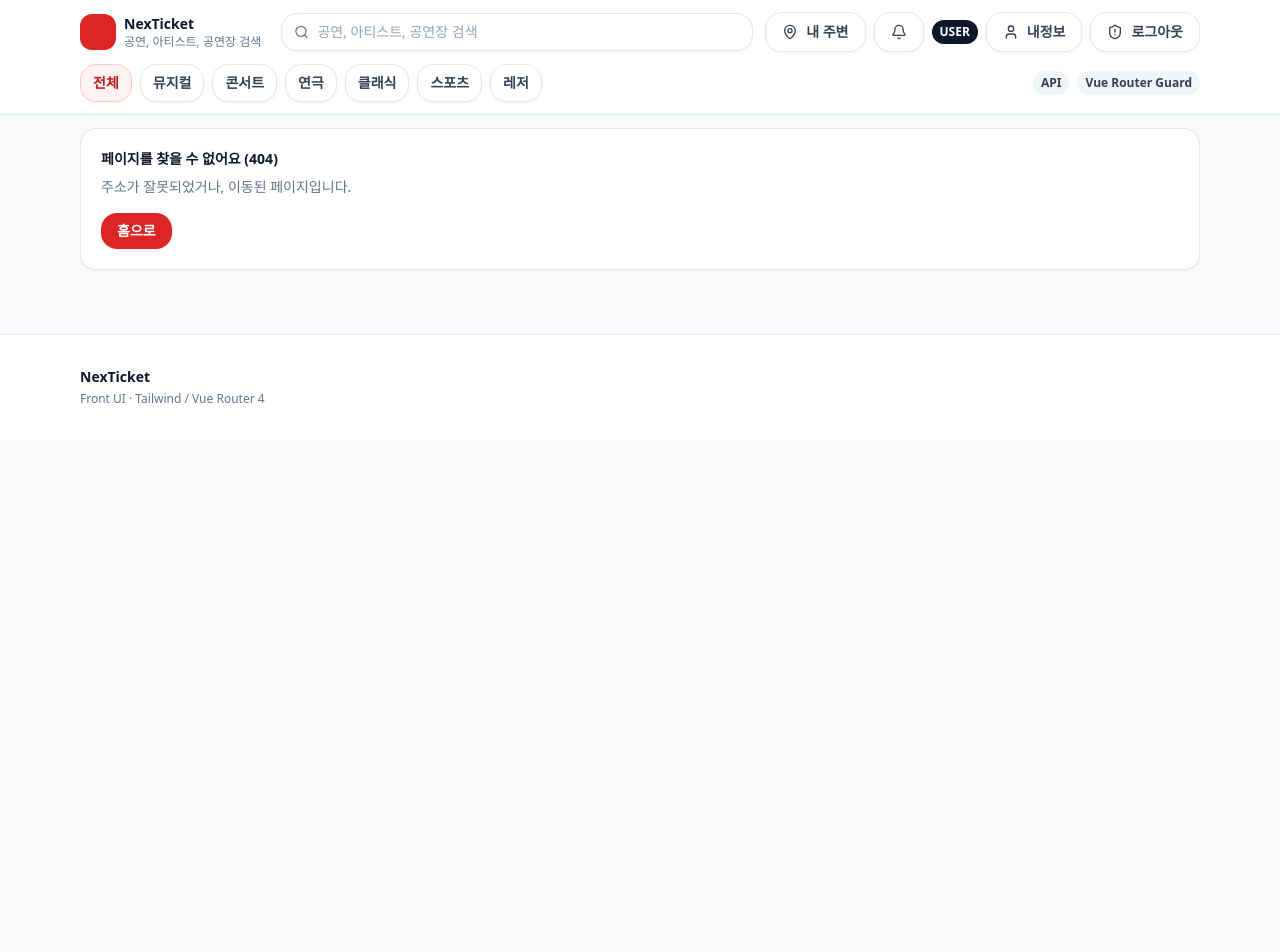
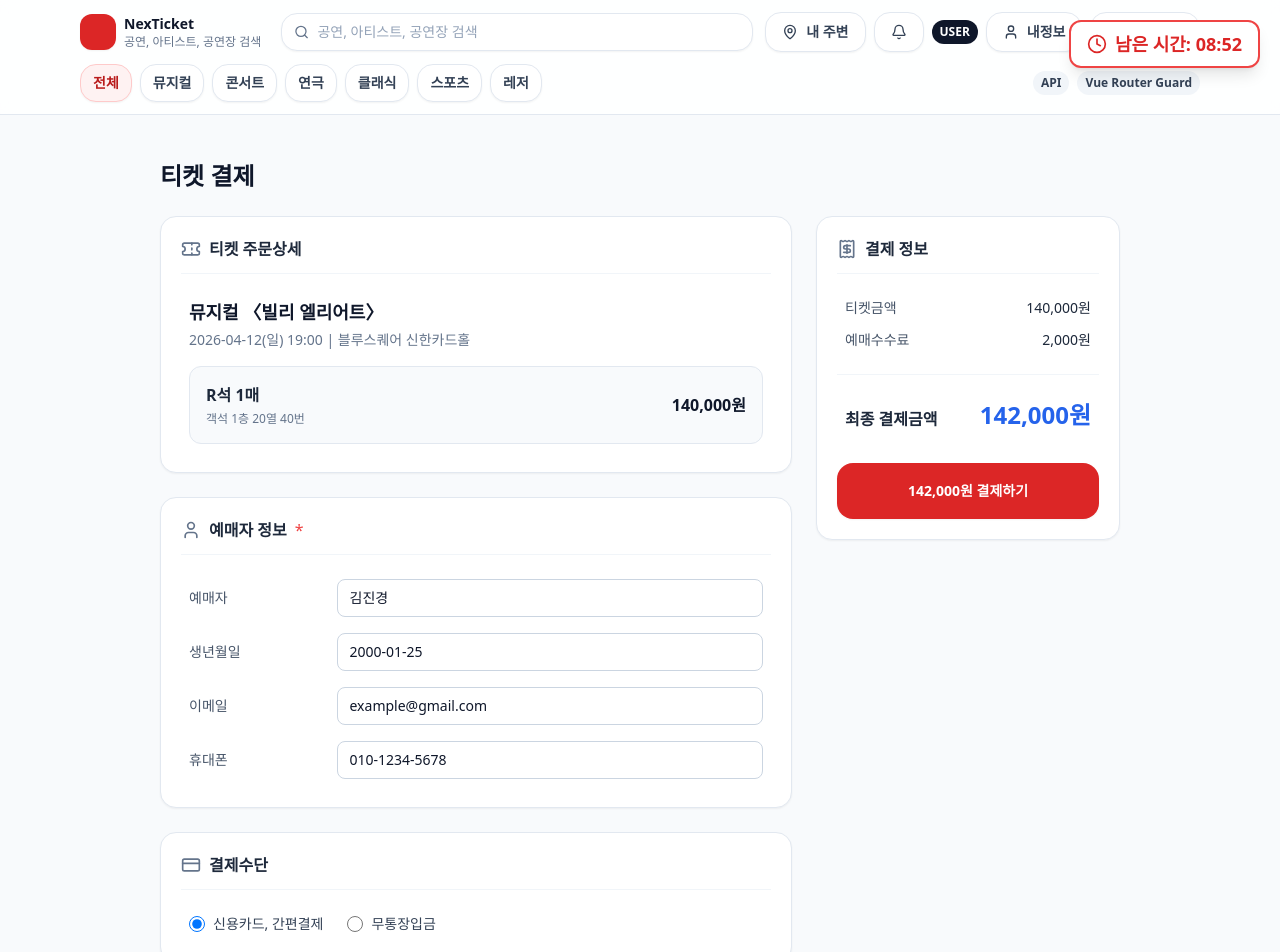
Before and after one commit to beyond-sw-camp/be23-2nd-team5-articket-fe, a Vue app: page /ordering in a window 1280 px wide. Before the commit this address had no page. Shown: the top 952 px of the page. Before the commit the page ends 800 px from the top, so only its background shows below. Built offline with nearby package versions, Linux system fonts and the light colour scheme; no server answers; sample sign-in values are in the browser's storage.

Commit message:
오더링컴포넌트추가

```diff
--- a/src/App.vue
+++ b/src/App.vue
@@ -1,3 +1,4 @@
 <template>
+
   <RouterView />
 </template>
--- a/src/router/index.js
+++ b/src/router/index.js
@@ -58,6 +58,7 @@ import ForbiddenView from '../views/system/ForbiddenView.vue'
 import NotFoundView from '../views/system/NotFoundView.vue'
 import GoogleRedirect from '../views/member/oauth/GoogleRedirect.vue'
 import KakaoRedirect from '../views/member/oauth/KakaoRedirect.vue'
+import Ordering from '../views/me/Ordering.vue'
 
 const withLayout = (component, meta = {}) => ({
   component: DefaultLayout,
@@ -89,6 +90,8 @@ const routes = [
   { path: '/checkout', ...withLayout(CheckoutView, { requiresAuth: true, requiredRole: 'USER' }) },
   { path: '/orders/:orderId', ...withLayout(OrderStatusView, { requiresAuth: true, requiredRole: 'USER' }) },
   { path: '/orders/:orderId/cancel', ...withLayout(OrderCancelView, { requiresAuth: true, requiredRole: 'USER' }) },
+
+  { path: '/ordering', ...withLayout(Ordering, { requiresAuth: true, requiredRole: 'USER' }) },
 
   { path: '/organizer', ...withLayout(OrganizerDashboardView, { requiresAuth: true, requiredRole: 'ORGANIZER' }) },
   { path: '/organizer/concerts', ...withLayout(OrganizerConcertsView, { requiresAuth: true, requiredRole: 'ORGANIZER' }) },
--- a/src/views/me/MyOrdersView.vue
+++ b/src/views/me/MyOrdersView.vue
@@ -59,7 +59,7 @@ export default {
         { key: 'status', label: '상태' },
         { key: 'createdAt', label: '생성일' },
         { key: 'totalAmount', label: '금액' }
-      ]
+      ],
     }
   },
   created() {
@@ -72,7 +72,7 @@ export default {
     async load() {
       this.loading = true
       try {
-        const res = await this.api.get(ENDPOINTS.myOrders())
+        const res = await this.api.get(ENDPOINTS.order())
         this.items = res.items || []
       } finally {
         this.loading = false
--- /dev/null
+++ b/src/views/me/Ordering.vue
@@ -0,0 +1,235 @@
+<template>
+  <div class="relative mx-auto max-w-5xl p-4 py-10 md:p-8">
+    <div v-if="timer"
+      class="fixed right-5 top-5 z-[9999] flex items-center gap-2 rounded-xl border-2 border-red-500 bg-white px-4 py-2 text-lg font-bold text-red-600 shadow-lg">
+      <Clock class="h-5 w-5" />
+      남은 시간: {{ timerText }}
+    </div>
+
+    <h2 class="mb-6 text-2xl font-bold text-slate-900">티켓 결제</h2>
+
+    <div class="grid grid-cols-1 gap-6 md:grid-cols-3">
+      <div class="space-y-6 md:col-span-2">
+
+        <UiCard>
+          <div class="mb-4 flex items-center gap-2 border-b border-slate-100 pb-3">
+            <Ticket class="h-5 w-5 text-slate-500" />
+            <span class="text-base font-semibold text-slate-800">티켓 주문상세</span>
+          </div>
+          <div class="p-2">
+            <div class="mb-1 text-lg font-bold text-slate-900">뮤지컬 〈빌리 엘리어트〉</div>
+            <div class="mb-4 text-sm text-slate-500">2026-04-12(일) 19:00 | 블루스퀘어 신한카드홀</div>
+
+            <div class="mt-4 rounded-xl border border-slate-200 bg-slate-50 p-4">
+              <div class="flex items-center justify-between">
+                <div>
+                  <div class="font-semibold text-slate-800">R석 1매</div>
+                  <div class="mt-1 text-xs text-slate-500">객석 1층 20열 40번</div>
+                </div>
+                <div class="font-bold text-slate-900">140,000원</div>
+              </div>
+            </div>
+          </div>
+        </UiCard>
+
+        <UiCard>
+          <div class="mb-4 flex items-center gap-2 border-b border-slate-100 pb-3">
+            <User class="h-5 w-5 text-slate-500" />
+            <span class="text-base font-semibold text-slate-800">예매자 정보</span>
+            <span class="text-red-500">*</span>
+          </div>
+          <div class="grid grid-cols-1 gap-4 p-2 sm:grid-cols-4 sm:items-center">
+            <label class="text-sm font-medium text-slate-600 sm:col-span-1">예매자</label>
+            <div class="sm:col-span-3">
+              <input v-model="buyer.name" type="text"
+                class="w-full rounded-lg border border-slate-300 bg-white px-3 py-2 text-sm text-slate-900 outline-none focus:border-blue-500 focus:ring-1 focus:ring-blue-500" />
+            </div>
+
+            <label class="text-sm font-medium text-slate-600 sm:col-span-1">생년월일</label>
+            <div class="sm:col-span-3">
+              <input v-model="buyer.birth" type="text" placeholder="YYYY-MM-DD"
+                class="w-full rounded-lg border border-slate-300 bg-white px-3 py-2 text-sm text-slate-900 outline-none focus:border-blue-500 focus:ring-1 focus:ring-blue-500" />
+            </div>
+
+            <label class="text-sm font-medium text-slate-600 sm:col-span-1">이메일</label>
+            <div class="sm:col-span-3">
+              <input v-model="buyer.email" type="email"
+                class="w-full rounded-lg border border-slate-300 bg-white px-3 py-2 text-sm text-slate-900 outline-none focus:border-blue-500 focus:ring-1 focus:ring-blue-500" />
+            </div>
+
+            <label class="text-sm font-medium text-slate-600 sm:col-span-1">휴대폰</label>
+            <div class="sm:col-span-3">
+              <input v-model="buyer.phone" type="tel"
+                class="w-full rounded-lg border border-slate-300 bg-white px-3 py-2 text-sm text-slate-900 outline-none focus:border-blue-500 focus:ring-1 focus:ring-blue-500" />
+            </div>
+          </div>
+        </UiCard>
+
+        <UiCard>
+          <div class="mb-4 flex items-center gap-2 border-b border-slate-100 pb-3">
+            <CreditCard class="h-5 w-5 text-slate-500" />
+            <span class="text-base font-semibold text-slate-800">결제수단</span>
+          </div>
+          <div class="flex flex-wrap gap-6 p-2">
+            <label class="flex cursor-pointer items-center gap-2 text-sm font-medium text-slate-700">
+              <input v-model="payMethod" type="radio" value="CARD"
+                class="h-4 w-4 border-slate-300 text-blue-600 focus:ring-blue-500" />
+              신용카드, 간편결제
+            </label>
+            <label class="flex cursor-pointer items-center gap-2 text-sm font-medium text-slate-700">
+              <input v-model="payMethod" type="radio" value="VIRTUAL_ACCOUNT"
+                class="h-4 w-4 border-slate-300 text-blue-600 focus:ring-blue-500" />
+              무통장입금
+            </label>
+          </div>
+        </UiCard>
+      </div>
+
+      <div class="md:col-span-1">
+        <div class="sticky top-24">
+          <UiCard class="shadow-md border-slate-200">
+            <div class="mb-4 flex items-center gap-2 border-b border-slate-100 pb-3">
+              <Receipt class="h-5 w-5 text-slate-500" />
+              <span class="text-base font-semibold text-slate-800">결제 정보</span>
+            </div>
+
+            <div class="space-y-3 p-2 text-sm text-slate-600">
+              <div class="flex justify-between">
+                <span>티켓금액</span>
+                <span class="font-medium text-slate-800">140,000원</span>
+              </div>
+              <div class="flex justify-between">
+                <span>예매수수료</span>
+                <span class="font-medium text-slate-800">2,000원</span>
+              </div>
+            </div>
+
+            <div class="my-4 border-t border-slate-100"></div>
+
+            <div class="mb-6 flex items-end justify-between p-2">
+              <span class="font-bold text-slate-800">최종 결제금액</span>
+              <span class="text-2xl font-bold text-blue-600">142,000원</span>
+            </div>
+
+            <UiButton class="h-14 w-full bg-blue-600 text-base font-bold text-white hover:bg-blue-700"
+              @click="handlePayment">
+              142,000원 결제하기
+            </UiButton>
+          </UiCard>
+        </div>
+      </div>
+
+    </div>
+  </div>
+</template>
+
+<script>
+import { Clock, Ticket, User, CreditCard, Receipt } from 'lucide-vue-next'
+import UiCard from '../../components/common/UiCard.vue'    // 경로 확인 필요
+import UiButton from '../../components/common/UiButton.vue' // 경로 확인 필요
+import PortOne from '@portone/browser-sdk/v2'
+import axios from 'axios'
+import { useApi } from '../../composables/useApi'
+import { ENDPOINTS } from '../../lib/api/endpoints'
+
+export default {
+  name: 'PaymentView',
+  components: {
+    Clock,
+    Ticket,
+    User,
+    CreditCard,
+    Receipt,
+    UiCard,
+    UiButton
+  },
+  data() {
+    return {
+      //1
+      api: null,
+      timer: true,
+      timerText: "08:52",
+      payMethod: "CARD",
+      buyer: {
+        name: "김진경",
+        birth: "2000-01-25",
+        email: "example@gmail.com",
+        phone: "010-1234-5678"
+      },
+      order: null
+    }
+  },
+  created() {
+    this.api = useApi();
+  },
+  async mounted() {
+    try {
+      const result = await this.api.get(ENDPOINTS.order(1));
+      // const result = await axios.get("http://localhost:8082/order/1");
+      console.log(result);
+      this.order = result;
+    } catch (error) {
+      console.error("주문 정보를 불러오는데 실패했습니다.", error);
+    }
+  },
+  methods: {
+    async handlePayment() {
+      if (!this.payMethod) {
+        alert('결제 수단을 선택해주세요!');
+        return;
+      }
+
+      if (!this.order) {
+        alert('주문 정보를 불러오는 중입니다. 잠시 후 다시 시도해주세요.');
+        return;
+      }
+
+      if (this.payMethod === 'CARD') {
+        console.log('신용카드, 간편결제 로직 실행');
+
+        let seatDefNames = "";
+        for (let i = 0; i < this.order.seatDetails.length; i++) {
+          seatDefNames += this.order.seatDetails[i].seatDefName + "\n";
+        }
+
+        try {
+          const response = await PortOne.requestPayment({
+            storeId: "store-6ac42987-375b-44fc-bbc9-d9650b676666",
+            channelKey: "channel-key-cec20f2e-a187-41b7-9956-308d32850cc3",
+            paymentId: this.order.uuid,
+            orderName: this.order.scheduleDate + "\n"
+              + this.order.concertName + "\n"
+              + seatDefNames,
+            totalAmount: this.order.amount,
+            currency: "CURRENCY_KRW",
+            payMethod: "CARD",
+          });
+
+          if (response.code !== undefined) {
+            return alert(response.message);
+          }
+
+          const verificationResult = await axios.post("http://localhost:8082/payment", {
+            paymentId: response.paymentId,
+          });
+          console.log('결제 검증 완료', verificationResult);
+          // 결제 완료 후 라우팅 로직 추가 필요 ($router.push('/success') 등)
+
+        } catch (error) {
+          console.error('결제 중 오류 발생:', error);
+          alert('결제 처리 중 오류가 발생했습니다.');
+        }
+      } else if (this.payMethod === 'VIRTUAL_ACCOUNT') {
+        console.log('무통장 입금 로직 실행');
+      } else {
+        console.log('기타 결제 방식');
+      }
+    }
+  }
+}
+</script>
+
+<style scoped>
+/* Tailwind를 사용하므로 추가적인 CSS 작성을 최소화했습니다. */
+/* input 등의 폼 요소는 tailwindcss/forms 플러그인이 있으면 더 예쁘게 렌더링 됩니다. */
+</style>
--- a/src/views/me/ProfileView.vue
+++ b/src/views/me/ProfileView.vue
@@ -69,8 +69,8 @@ export default {
     }
   },
   created() {
-    this.api = useApi(),
-      this.isVerifiedAge()
+    this.api = useApi()
+    this.isVerifiedAge()
   },
   mounted() {
     this.load()
```
Also changed, not shown: src/lib/api/endpoints.js.
